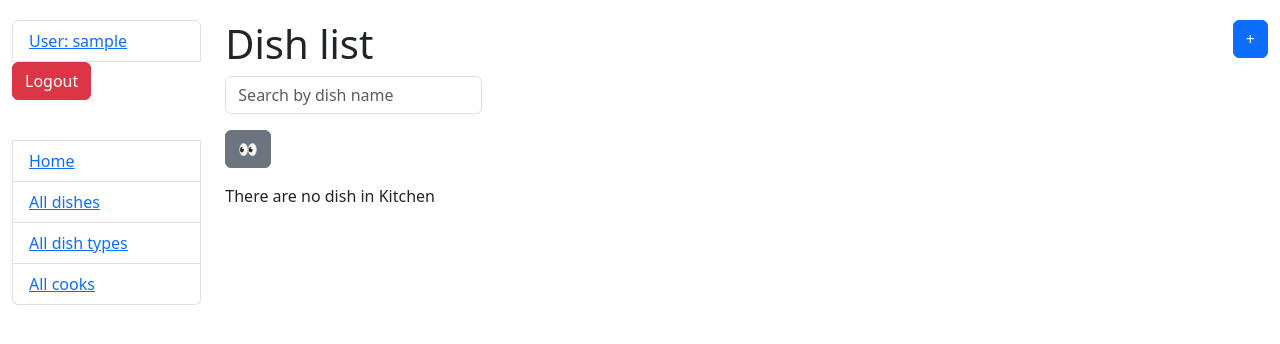
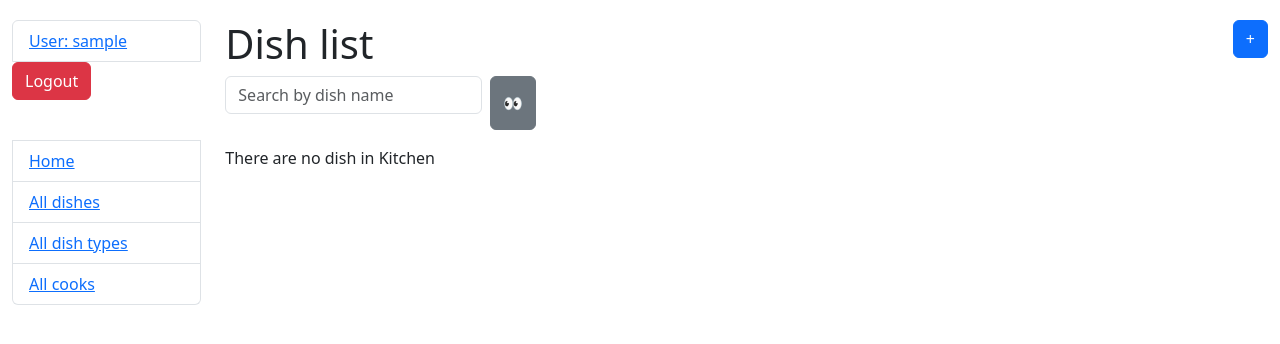
Before and after one commit to Komar88lvl/shynok, a Django app: page /kitchen/dishes/ in a window 1280 px wide. Shown: the top 344 px of the page. Run offline with Django 5.2, Linux system fonts and the light colour scheme; the visitor is signed in with stand-in values (Sample User, id 1); data that the repository does not hold is empty; some libraries are stand-ins or nearby versions.

Commit message:
changing the appearance of the form in dish_list template

```diff
--- a/templates/kitchen/dish_list.html
+++ b/templates/kitchen/dish_list.html
@@ -3,9 +3,9 @@
 
 {% block content %}
 	<h1>Dish list <a class="btn btn-primary" style="float: right;" href="{% url 'kitchen:dish-create' %}">+</a></h1>
-  <form method="get" action="" class="form-check-inline">
-    {{ search_form|crispy }}
-    <input class="btn btn-secondary" type="submit" value="👀">
+  <form method="get" action="" class="form-inline d-flex">
+      <div class="me-2">{{ search_form|crispy }}</div>
+      <input class="btn btn-secondary" type="submit" value="👀">
   </form>
   {% if dish_list %}
     <table class="table">
```
